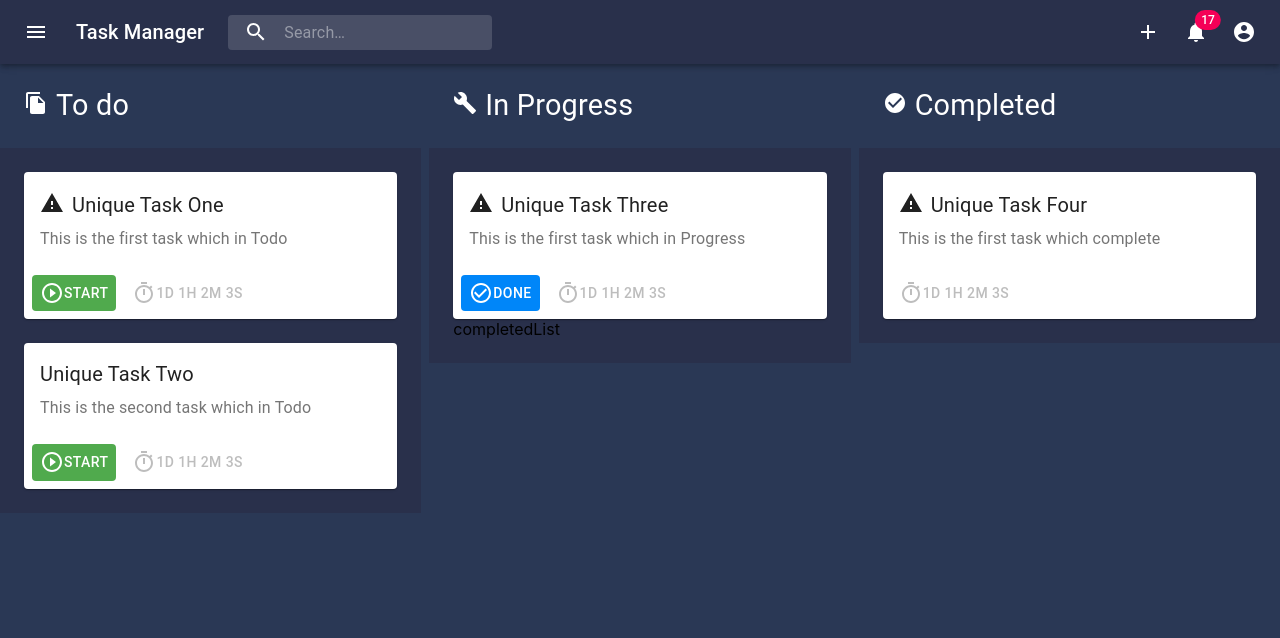
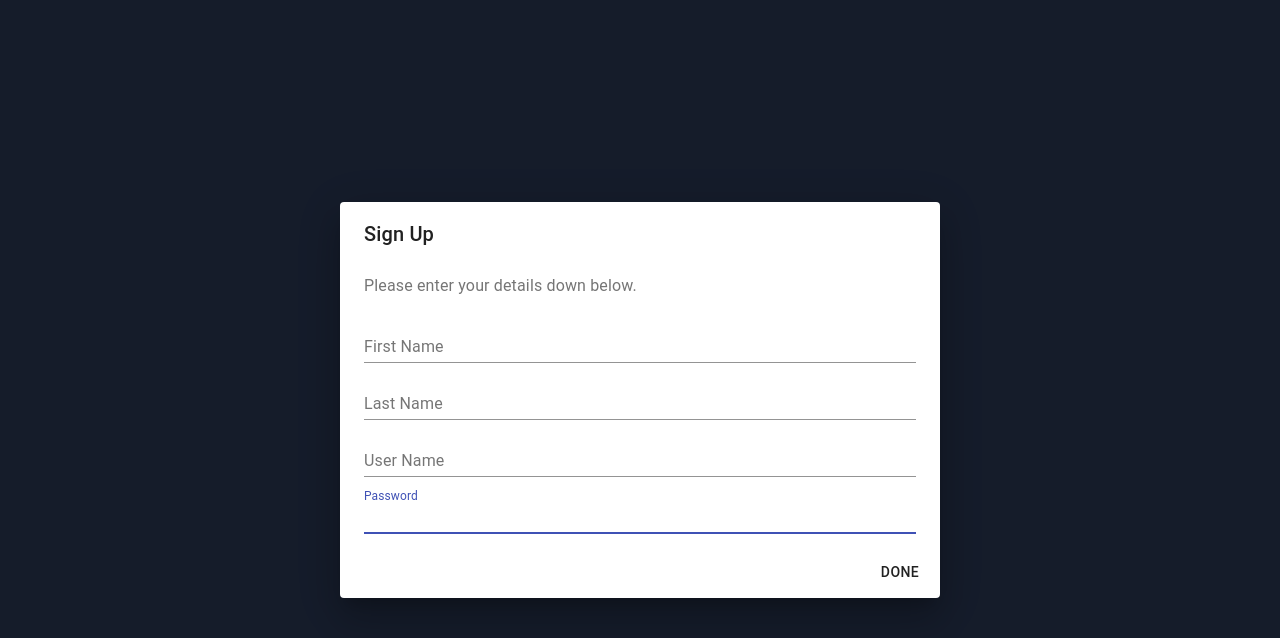
Before and after one commit to rishabh-khurana/Task-Manager, a React (Create React App) app: page /signup in a window 1280 px wide. Shown: the top 638 px of the page. Built offline with nearby package versions, Linux system fonts and the light colour scheme.

Commit message:
route implemented

```diff
--- a/package.json
+++ b/package.json
@@ -16,6 +16,7 @@
     "react": "^16.12.0",
     "react-dom": "^16.12.0",
     "react-redux": "^7.1.3",
+    "react-router-dom": "^5.1.2",
     "react-scripts": "3.3.0",
     "redux": "^4.0.4"
   },
--- a/src/components/HomePage.js
+++ b/src/components/HomePage.js
@@ -111,14 +111,14 @@ class HomePage extends React.Component{
                         </div>
                         <div className='list-container'>
                             {this.state.inProgressList.map((e)=> <SimpleCard key={e.taskName} data={e} cardtype={this.state.Cardtypes.INPROGRESS} clickHandler={this.CompleteTask.bind(this,e)}></SimpleCard>)}
-                            completedList        </div>
+                        </div>
                     </Grid>
                     <Grid item sm xs={12}>
                         <div className='list-title'>
                             <Typography style={{fontSize:'1.8rem'}} variant='h4'><CheckCircleIcon style={{marginRight:'0.5rem'}}/>Completed</Typography>
                         </div>
                         <div className='list-container'>
-                            {this.state.completedList.map((e)=> <SimpleCard key={e.taskName} data={e} cardtype={this.state.Cardtypes.COMPLETED} clickHandler={this.StartTodoTask}></SimpleCard>)}
+                            {this.state.completedList.map((e)=> <SimpleCard key={e.taskName} data={e} cardtype={this.state.Cardtypes.COMPLETED}></SimpleCard>)}
                         </div>
                     </Grid>
                 <NewTaskDialog isModalOpen={this.state.isModalOpen} dialogCloseHandler={this.CloseModal.bind(this)} createTaskHandler={this.CreateNewTask.bind(this)}/>
--- /dev/null
+++ b/src/components/LoginPage.js
@@ -0,0 +1,69 @@
+import React from 'react';
+import Dialog from '@material-ui/core/Dialog';
+import DialogTitle from '@material-ui/core/DialogTitle';
+import DialogContent from '@material-ui/core/DialogContent';
+import DialogActions from '@material-ui/core/DialogActions';
+import Button from '@material-ui/core/Button';
+import DialogContentText from '@material-ui/core/DialogContentText';
+import TextField from '@material-ui/core/TextField';
+
+class LoginPage extends React.Component{
+
+    constructor(){
+        super()
+    }
+
+    LoginHandler = () => {
+        // check if user and password exists in database
+        console.log("Login action fired");
+        // if it does -> redirect to HomePage
+
+        // if it does not -> throw error
+    }
+
+    SignUpHandler = () => {
+        // redirect to Sign up page
+        console.log("Sign Up is clicked");
+    }
+
+    render(){
+        return(
+            <div>
+                <Dialog open={true}>
+                    <DialogTitle id="form-dialog-title">Login</DialogTitle>
+                    <DialogContent>
+                        <DialogContentText>
+                            Please enter your login details down below.
+                        </DialogContentText>
+                        <TextField
+                            autoFocus
+                            margin="dense"
+                            id="user-name"
+                            label="User Name"
+                            type="email"
+                            fullWidth
+                        />
+                        <TextField
+                            autoFocus
+                            margin="dense"
+                            id="pswd"
+                            label="Password"
+                            type="password"
+                            fullWidth
+                        />
+                    </DialogContent>
+                    <DialogActions>
+                        <Button onClick={this.LoginHandler}>
+                            Login
+                        </Button>
+                        <Button onClick={this.SignUpHandler}>
+                            Sign Up
+                        </Button>
+                    </DialogActions>
+                </Dialog>
+            </div>
+        );
+    }
+}
+
+export default LoginPage;
--- a/src/components/NewTaskDialog.js
+++ b/src/components/NewTaskDialog.js
@@ -9,7 +9,6 @@ import DialogTitle from '@material-ui/core/DialogTitle';
 import Radio from '@material-ui/core/Radio';
 import RadioGroup from '@material-ui/core/RadioGroup';
 import FormControlLabel from '@material-ui/core/FormControlLabel';
-// import FormControl from '@material-ui/core/FormControl';
 import DateFnsUtils from '@date-io/date-fns';
 import {
   MuiPickersUtilsProvider,
--- /dev/null
+++ b/src/components/Router.js
@@ -0,0 +1,22 @@
+import React from 'react';
+import HomePage from './HomePage';
+import LoginPage from './LoginPage';
+import SignUpPage from './SignUpPage';
+import {BrowserRouter, Route, Switch} from 'react-router-dom';
+
+class LandingPage extends React.Component {
+    render() {
+        return (
+            <BrowserRouter>
+                <Switch>
+                    <Route path='/' exact component={LoginPage}/>
+                    <Route path='/login' component={LoginPage}/>
+                    <Route path='/signup' component={SignUpPage}/>
+                    <Route path='/home' component={HomePage}/>
+                </Switch>
+            </BrowserRouter>
+        );
+    }
+}
+
+export default LandingPage;
--- /dev/null
+++ b/src/components/SignUpPage.js
@@ -0,0 +1,79 @@
+import React from 'react';
+import Button from '@material-ui/core/Button';
+import Dialog from '@material-ui/core/Dialog';
+import DialogTitle from '@material-ui/core/DialogTitle';
+import DialogContent from '@material-ui/core/DialogContent';
+import DialogContentText from '@material-ui/core/DialogContentText';
+import TextField from '@material-ui/core/TextField';
+import DialogActions from '@material-ui/core/DialogActions';
+
+class SignUpPage extends React.Component{
+
+    constructor(){
+        super()
+    }
+
+    SignUpHandler = () => {
+        // check if entry exists in database
+
+        // if it does throw error
+
+        // if it does not create entry in user table in the database
+        console.log("Sign up is done")
+        // redirect to login page
+    }
+
+    render(){
+        return(
+            <div>
+                <Dialog open={true}>
+                    <DialogTitle id="form-dialog-title">Sign Up</DialogTitle>
+                    <DialogContent>
+                        <DialogContentText>
+                            Please enter your details down below.
+                        </DialogContentText>
+                        <TextField
+                            autoFocus
+                            margin="dense"
+                            id="first-name"
+                            label="First Name"
+                            type="email"
+                            fullWidth
+                        />
+                        <TextField
+                            autoFocus
+                            margin="dense"
+                            id="last-name"
+                            label="Last Name"
+                            type="email"
+                            fullWidth
+                        />
+                        <TextField
+                            autoFocus
+                            margin="dense"
+                            id="user-name"
+                            label="User Name"
+                            type="email"
+                            fullWidth
+                        />
+                        <TextField
+                            autoFocus
+                            margin="dense"
+                            id="pswd"
+                            label="Password"
+                            type="password"
+                            fullWidth
+                        />
+                    </DialogContent>
+                    <DialogActions>
+                        <Button onClick={this.SignUpHandler}>
+                            Done
+                        </Button>
+                    </DialogActions>
+                </Dialog>
+            </div>
+        );
+    }
+}
+
+export default SignUpPage;
--- a/src/index.js
+++ b/src/index.js
@@ -2,9 +2,9 @@ import React from 'react';
 import ReactDOM from 'react-dom';
 import './index.css';
 import * as serviceWorker from './serviceWorker';
-import HomePage from './components/HomePage';
+import LandingPage from './components/Router';
 
-ReactDOM.render(<HomePage />, document.getElementById('root'));
+ReactDOM.render(<LandingPage />, document.getElementById('root'));
 
 // If you want your app to work offline and load faster, you can change
 // unregister() to register() below. Note this comes with some pitfalls.
```
Also changed, not shown: 1 other file (tests, documents, lock files or other folders).
